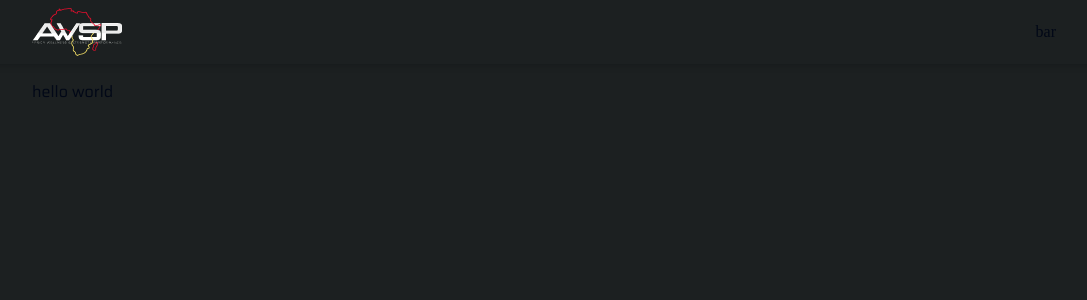
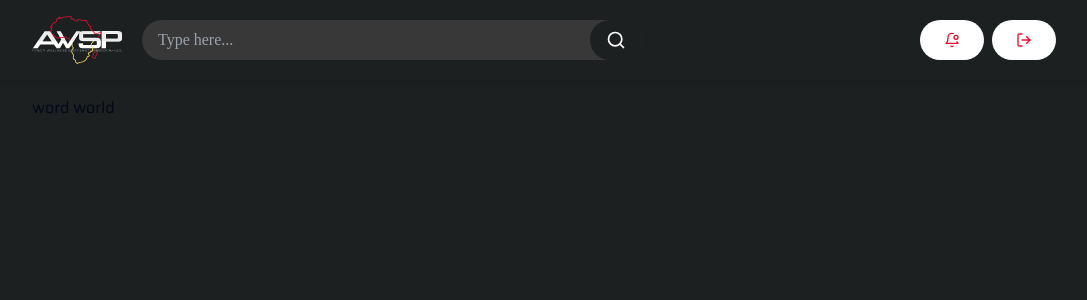
Before and after one commit to admin-tsi/awsp-world-client, a Next.js app: page /microcredentials in a window 1280 px wide. Shown: the top 300 px of the page, without its empty margins (96-1183 px from the left). Built offline with nearby package versions, Linux system fonts and the light colour scheme.

Commit message:
[set Up]: user context

```diff
--- a/src/components/navBar.tsx
+++ b/src/components/navBar.tsx
@@ -1,16 +1,28 @@
 import React from 'react';
 import logo from '../../public/logo_AWSP.png';
 import Image from 'next/image';
+import SearchBar from './searchBar';
+import { Button } from '@/components/ui/button';
+import BelIcon from '@/svg/belIcon';
+import ExitIcon from '@/svg/exitIcon';
 
 type Props = {};
 
 const NavBar = (props: Props) => {
   return (
-    <nav className="w-full h-16 px-32 py-8 shadow-md flex items-center justify-between fixed top-0 z-50">
-      <div>
+    <nav className="w-full h-20 px-32 py-2 shadow-md flex items-center justify-between fixed top-0 z-50">
+      <div className="flex items-center space-x-5">
         <Image src={logo} alt="Logo AWSP" />
+        <SearchBar />
       </div>
-      <div>bar</div>
+      <div className="flex space-x-2">
+        <Button variant="navButton">
+          <BelIcon />
+        </Button>
+        <Button variant="navButton">
+          <ExitIcon />
+        </Button>
+      </div>
     </nav>
   );
 };
--- /dev/null
+++ b/src/components/searchBar.tsx
@@ -0,0 +1,24 @@
+import React from 'react';
+import { Button } from '@/components/ui/button';
+import SearchIcon from '@/svg/searchIcon';
+
+type Props = {};
+
+const SearchBar = (props: Props) => {
+  return (
+    <form className="w-[500px] relative">
+      <div className="relative">
+        <input
+          type="search"
+          placeholder="Type here..."
+          className="w-full h-10 p-4 rounded-full bg-[#383838] text-white focus:outline-none"
+        />
+        <Button variant="seachIcon">
+          <SearchIcon />
+        </Button>
+      </div>
+    </form>
+  );
+};
+
+export default SearchBar;
--- a/src/components/ui/button.tsx
+++ b/src/components/ui/button.tsx
@@ -1,56 +1,59 @@
-import * as React from "react"
-import { Slot } from "@radix-ui/react-slot"
-import { cva, type VariantProps } from "class-variance-authority"
+import * as React from 'react';
+import { Slot } from '@radix-ui/react-slot';
+import { cva, type VariantProps } from 'class-variance-authority';
 
-import { cn } from "@/lib/utils"
+import { cn } from '@/lib/utils';
 
 const buttonVariants = cva(
-  "inline-flex items-center justify-center whitespace-nowrap rounded-md text-sm font-medium ring-offset-background transition-colors focus-visible:outline-none focus-visible:ring-2 focus-visible:ring-ring focus-visible:ring-offset-2 disabled:pointer-events-none disabled:opacity-50",
+  'inline-flex items-center justify-center whitespace-nowrap rounded-md text-sm font-medium ring-offset-background transition-colors focus-visible:outline-none focus-visible:ring-2 focus-visible:ring-ring focus-visible:ring-offset-2 disabled:pointer-events-none disabled:opacity-50',
   {
     variants: {
       variant: {
-        default: "bg-primary text-primary-foreground hover:bg-primary/90",
+        default: 'bg-primary text-primary-foreground hover:bg-primary/90',
         destructive:
-          "bg-destructive text-destructive-foreground hover:bg-destructive/90",
+          'bg-destructive text-destructive-foreground hover:bg-destructive/90',
         outline:
-          "border border-input bg-background hover:bg-accent hover:text-accent-foreground",
+          'border border-input bg-background hover:bg-accent hover:text-accent-foreground',
         secondary:
-          "bg-secondary text-secondary-foreground hover:bg-secondary/80",
-        ghost: "hover:bg-accent hover:text-accent-foreground",
-        link: "text-primary underline-offset-4 hover:underline",
+          'bg-secondary text-secondary-foreground hover:bg-secondary/80',
+        ghost: 'hover:bg-accent hover:text-accent-foreground',
+        link: 'text-primary underline-offset-4 hover:underline',
+        seachIcon:
+          'absolute right-0 top-1/2 -translate-y-1/2 rounded-full bg-neutral',
+        navButton: 'rounded-full bg-white text-secondary h-16 w-16',
       },
       size: {
-        default: "h-10 px-4 py-2",
-        sm: "h-9 rounded-md px-3",
-        lg: "h-11 rounded-md px-8",
-        icon: "h-10 w-10",
+        default: 'h-10 px-4 py-2',
+        sm: 'h-9 rounded-md px-3',
+        lg: 'h-11 rounded-md px-8',
+        icon: 'h-10 w-10',
       },
     },
     defaultVariants: {
-      variant: "default",
-      size: "default",
+      variant: 'default',
+      size: 'default',
     },
   }
-)
+);
 
 export interface ButtonProps
   extends React.ButtonHTMLAttributes<HTMLButtonElement>,
     VariantProps<typeof buttonVariants> {
-  asChild?: boolean
+  asChild?: boolean;
 }
 
 const Button = React.forwardRef<HTMLButtonElement, ButtonProps>(
   ({ className, variant, size, asChild = false, ...props }, ref) => {
-    const Comp = asChild ? Slot : "button"
+    const Comp = asChild ? Slot : 'button';
     return (
       <Comp
         className={cn(buttonVariants({ variant, size, className }))}
         ref={ref}
         {...props}
       />
-    )
+    );
   }
-)
-Button.displayName = "Button"
+);
+Button.displayName = 'Button';
 
-export { Button, buttonVariants }
+export { Button, buttonVariants };
--- a/src/context/user-context.tsx
+++ b/src/context/user-context.tsx
@@ -0,0 +1,13 @@
+'use client';
+import { createContext, useContext, useState } from 'react';
+
+const AppContext = createContext({ hello: 'word' });
+
+export function AppWrapper({ children }: { children: React.ReactNode }) {
+  const [init, setInit] = useState({ hello: 'word' });
+  return <AppContext.Provider value={init}>{children}</AppContext.Provider>;
+}
+
+export function useAppContext() {
+  return useContext(AppContext);
+}
--- a/src/pages/_app.tsx
+++ b/src/pages/_app.tsx
@@ -4,6 +4,7 @@ import type { ReactElement, ReactNode } from 'react';
 import type { NextPage } from 'next';
 import type { AppProps } from 'next/app';
 import { cn } from '@/lib/utils';
+import { AppWrapper } from '@/context/user-context';
 
 const sairaFont = localFont({
   variable: '--saira-font',
@@ -34,7 +35,9 @@ export default function MyApp({ Component, pageProps }: AppPropsWithLayout) {
         sairaFont.variable
       )}
     >
-      <Component {...pageProps} />
+      <AppWrapper>
+        <Component {...pageProps} />
+      </AppWrapper>
     </div>
   );
 }
--- a/src/pages/index.tsx
+++ b/src/pages/index.tsx
@@ -1,8 +1,10 @@
 import { Button } from '@/components/ui/button';
+import { useAppContext } from '@/context/user-context';
 export default function Index() {
+  const { hello } = useAppContext();
   return (
     <div>
-      <Button>Click me</Button>
+      <Button>{hello}Click me</Button>
     </div>
   );
 }
--- a/src/pages/microcredentials/index.tsx
+++ b/src/pages/microcredentials/index.tsx
@@ -1,9 +1,11 @@
 import type { ReactElement } from 'react';
 import ModuleLayout from '@/components/layouts/moduleLayout';
 import { NextPageWithLayout } from '../_app';
+import { useAppContext } from '@/context/user-context';
 
 const Page: NextPageWithLayout = () => {
-  return <div className="h-[100dvh] pt-20 px-32">hello world</div>;
+  const { hello } = useAppContext();
+  return <div className="h-[100dvh] pt-24 px-32">{hello} world</div>;
 };
 
 Page.getLayout = function getLayout(page: ReactElement) {
--- /dev/null
+++ b/src/svg/belIcon.tsx
@@ -0,0 +1,26 @@
+import React from 'react';
+
+type Props = {};
+
+const BelIcon = (props: Props) => {
+  return (
+    <svg
+      xmlns="http://www.w3.org/2000/svg"
+      width="16"
+      height="16"
+      viewBox="0 0 24 24"
+      fill="none"
+      stroke="currentColor"
+      strokeWidth="2"
+      strokeLinecap="round"
+      strokeLinejoin="round"
+      className="lucide lucide-bell-dot"
+    >
+      <path d="M19.4 14.9C20.2 16.4 21 17 21 17H3s3-2 3-9c0-3.3 2.7-6 6-6 .7 0 1.3.1 1.9.3" />
+      <path d="M10.3 21a1.94 1.94 0 0 0 3.4 0" />
+      <circle cx="18" cy="8" r="3" />
+    </svg>
+  );
+};
+
+export default BelIcon;
--- /dev/null
+++ b/src/svg/exitIcon.tsx
@@ -0,0 +1,26 @@
+import React from 'react';
+
+type Props = {};
+
+const ExitIcon = (props: Props) => {
+  return (
+    <svg
+      xmlns="http://www.w3.org/2000/svg"
+      width="16"
+      height="16"
+      viewBox="0 0 24 24"
+      fill="none"
+      stroke="currentColor"
+      strokeWidth="2"
+      strokeLinecap="round"
+      strokeLinejoin="round"
+      className="lucide lucide-log-out"
+    >
+      <path d="M9 21H5a2 2 0 0 1-2-2V5a2 2 0 0 1 2-2h4" />
+      <polyline points="16 17 21 12 16 7" />
+      <line x1="21" x2="9" y1="12" y2="12" />
+    </svg>
+  );
+};
+
+export default ExitIcon;
--- /dev/null
+++ b/src/svg/searchIcon.tsx
@@ -0,0 +1,25 @@
+import React from 'react';
+
+type Props = {};
+
+const SearchIcon = (props: Props) => {
+  return (
+    <svg
+      xmlns="http://www.w3.org/2000/svg"
+      width="20"
+      height="20"
+      viewBox="0 0 24 24"
+      fill="none"
+      stroke="currentColor"
+      strokeWidth="2"
+      strokeLinecap="round"
+      strokeLinejoin="round"
+      className="lucide lucide-search text-white"
+    >
+      <circle cx="11" cy="11" r="8" />
+      <path d="m21 21-4.3-4.3" />
+    </svg>
+  );
+};
+
+export default SearchIcon;
```
